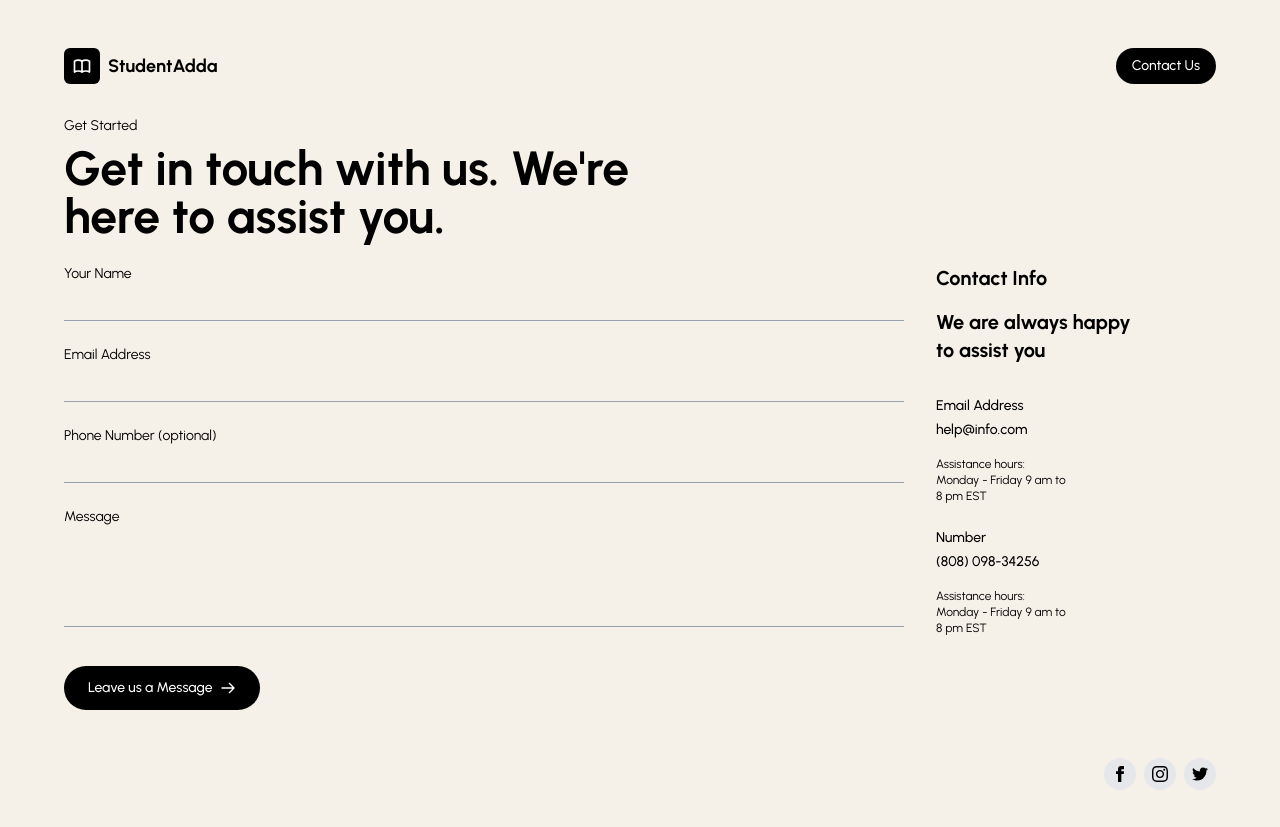
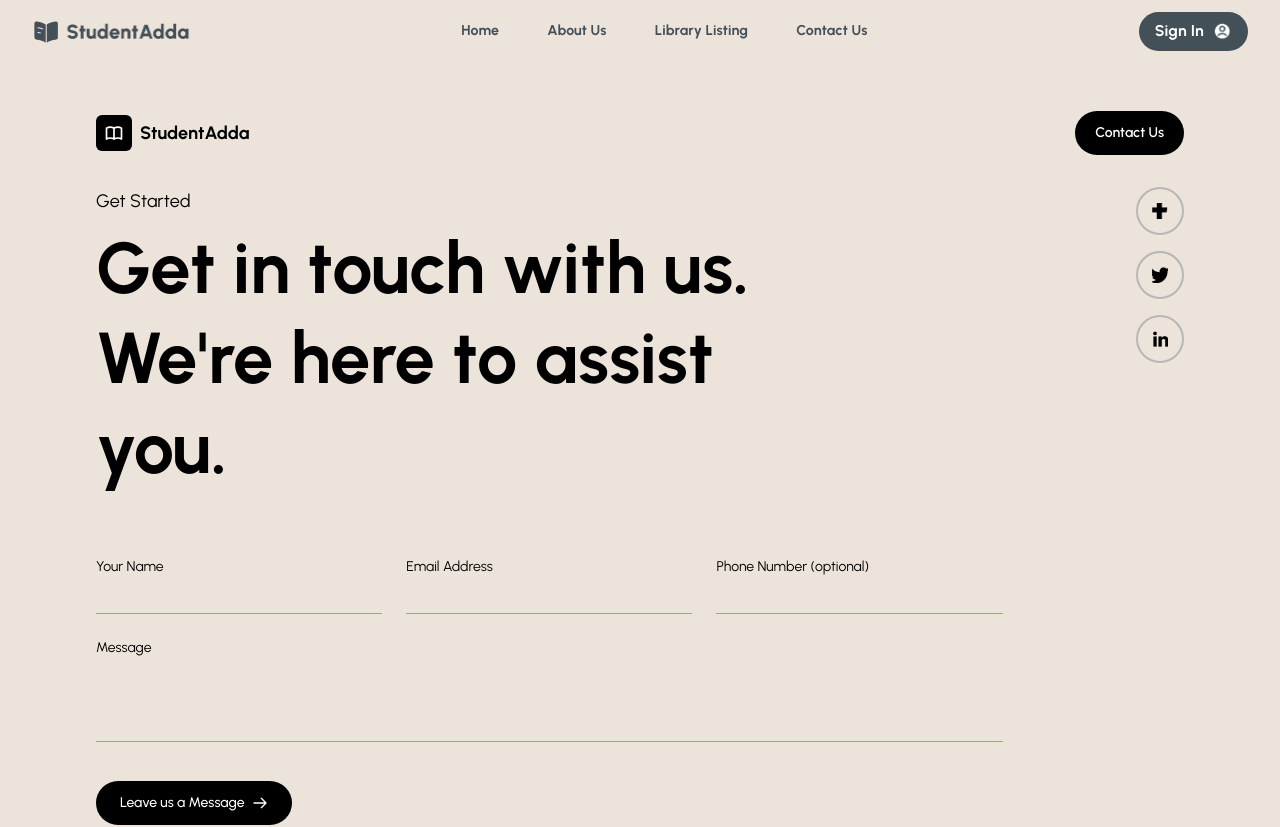
Before and after one commit to enoughio/StudentAddaLMS, a Next.js app in the folder frontend/: page /contacts in a window 1280 px wide. Shown: the top 827 px of the page. Built offline with nearby package versions, Linux system fonts and the light colour scheme.

Commit message:
completed home page and contact us page

```diff
--- a/frontend/app/contacts/page.tsx
+++ b/frontend/app/contacts/page.tsx
@@ -1,9 +1,10 @@
 import ContactPage from "@/components/contact";
-
+import Navbar from "@/components/navbar";
 import React from 'react'
 export default function Contact(){
 
     return (
+
 
         <ContactPage/>
 
--- a/frontend/components/contact.tsx
+++ b/frontend/components/contact.tsx
@@ -1,6 +1,8 @@
 'use client';
 
 import { useState, ChangeEvent, FormEvent } from 'react';
+import Navbar from './navbar';
+import Footer from './footer';
 
 interface FormData {
   name: string;
@@ -27,7 +29,6 @@ export default function ContactPage() {
 
   const handleSubmit = (e: FormEvent<HTMLFormElement>) => {
     e.preventDefault();
-    // Handle form submission logic here
     console.log(formData);
 
     // Reset form
@@ -38,15 +39,17 @@ export default function ContactPage() {
       message: ''
     });
 
-    // Show success message or redirect
     alert('Message sent successfully!');
   };
 
   return (
-    <div className="bg-[#f5f0e8] min-h-screen w-full px-4 md:px-8 lg:px-16 py-8 md:py-10 lg:py-12">
-      <div className="max-w-6xl mx-auto">
-        <div className="flex items-center justify-between mb-6 md:mb-8">
-          <div className="flex items-center">
+    <div className="bg-[#ECE3DA] min-h-screen w-full">
+      <Navbar />
+      <div className="max-w-6xl mx-auto px-4 mt-4 sm:px-6 lg:px-8 pt-8 pb-16">
+
+        {/* Header */}
+        <div className="flex flex-col sm:flex-row items-start sm:items-center justify-between mb-6 md:mb-8">
+          <div className="flex items-center mb-4 sm:mb-0">
             <div className="bg-black p-2 rounded-md mr-2">
               <svg xmlns="http://www.w3.org/2000/svg" className="h-5 w-5 text-white" fill="none" viewBox="0 0 24 24" stroke="currentColor">
                 <path strokeLinecap="round" strokeLinejoin="round" strokeWidth={2} d="M12 6.253v13m0-13C10.832 5.477 9.246 5 7.5 5S4.168 5.477 3 6.253v13C4.168 18.477 5.754 18 7.5 18s3.332.477 4.5 1.253m0-13C13.168 5.477 14.754 5 16.5 5c1.747 0 3.332.477 4.5 1.253v13C19.832 18.477 18.247 18 16.5 18c-1.746 0-3.332.477-4.5 1.253" />
@@ -54,22 +57,49 @@ export default function ContactPage() {
             </div>
             <span className="font-bold text-lg">StudentAdda</span>
           </div>
-          <button className="bg-black text-white rounded-full px-4 py-2 text-sm font-medium">
+          <button className="bg-black text-white rounded-full px-5 py-3 text-sm font-semibold">
             Contact Us
           </button>
         </div>
 
-        <div className="mb-4 md:mb-6">
-          <div className="text-sm mb-2">Get Started</div>
-          <h1 className="text-3xl md:text-4xl lg:text-5xl font-bold mb-4">
-            Get in touch with us. We're<br className="hidden md:block" /> here to assist you.
+        {/* Main Content with Hero and Social Media Icons */}
+        <div className="flex flex-col md:flex-row justify-between mb-12">
+          {/* Hero Text */}
+          <div className="w-full md:w-3/4 mb-8 md:mb-0">
+            <div className="text-sm mb-2 text-base md:text-lg">
+              Get Started
+            </div>
+            <h1 className="font-bold text-4xl sm:text-5xl md:text-6xl lg:text-7xl leading-tight mb-4">
+              Get in touch with us. <br className="hidden sm:block" />
+              We're here to assist <br className="hidden sm:block" />you.
             </h1>
           </div>
 
-        <div className="flex flex-col md:flex-row md:gap-6 lg:gap-8">
-          <div className="w-full md:w-2/3 lg:w-3/4">
-            <form onSubmit={handleSubmit} className="mb-8 md:mb-12">
-              <div className="mb-6">
+          {/* Social Media Icons */}
+          <div className="flex md:flex-col md:items-center space-x-4 md:space-x-0 md:space-y-4">
+            {/* Face Icon */}
+            <div className="flex items-center justify-center w-10 h-10 md:w-12 md:h-12 border-2 border-[#B7B7B7] rounded-full overflow-hidden">
+              <img src="/home/face.png" alt="Social 1" className="w-4 h-4 filter grayscale brightness-0 object-cover" />
+            </div>
+
+            {/* Tweet Icon */}
+            <div className="flex items-center justify-center w-10 h-10 md:w-12 md:h-12 border-2 border-[#B7B7B7] rounded-full overflow-hidden">
+              <img src="/home/tweet.png" alt="Social 2" className="w-4 h-4 filter grayscale brightness-0 object-cover" />
+            </div>
+
+            {/* LinkedIn Icon */}
+            <div className="flex items-center justify-center w-10 h-10 md:w-12 md:h-12 border-2 border-[#B7B7B7] rounded-full overflow-hidden">
+              <img src="/home/linked.png" alt="Social 3" className="w-4 h-4 filter grayscale brightness-0 object-cover" />
+            </div>
+          </div>
+        </div>
+
+        {/* Form Section */}
+        <div className="w-full lg:w-5/6">
+          <form onSubmit={handleSubmit} className="mb-12">
+            {/* Name, Email, and Phone - Responsive layout */}
+            <div className="grid grid-cols-1 sm:grid-cols-2 lg:grid-cols-3 gap-6 mb-6">
+              <div className="w-full">
                 <label htmlFor="name" className="block text-sm mb-1">Your Name</label>
                 <input
                   type="text"
@@ -81,7 +111,7 @@ export default function ContactPage() {
                 />
               </div>
 
-              <div className="mb-6">
+              <div className="w-full">
                 <label htmlFor="email" className="block text-sm mb-1">Email Address</label>
                 <input
                   type="email"
@@ -93,7 +123,7 @@ export default function ContactPage() {
                 />
               </div>
 
-              <div className="mb-6">
+              <div className="w-full">
                 <label htmlFor="phone" className="block text-sm mb-1">Phone Number (optional)</label>
                 <input
                   type="tel"
@@ -103,21 +133,24 @@ export default function ContactPage() {
                   className="w-full bg-transparent border-b border-gray-400 pb-2 focus:outline-none focus:border-black"
                 />
               </div>
+            </div>
 
+            {/* Message input on a new line */}
             <div className="mb-8">
               <label htmlFor="message" className="block text-sm mb-1">Message</label>
               <textarea
                 id="message"
                 value={formData.message}
                 onChange={handleChange}
-                  className="w-full bg-transparent border-b border-gray-400 pb-2 h-24 focus:outline-none focus:border-black resize-none"
+                className="w-full bg-transparent border-b border-gray-400 pb-2 h-20 focus:outline-none focus:border-black resize-none"
                 required
               />
             </div>
 
+            {/* Submit Button */}
             <button
               type="submit"
-                className="bg-black text-white rounded-full px-6 py-3 flex items-center text-sm font-medium"
+              className="bg-black text-white rounded-full px-6 py-3 flex items-center text-sm font-medium hover:bg-gray-800 transition-colors"
             >
               Leave us a Message
               <svg xmlns="http://www.w3.org/2000/svg" className="h-4 w-4 ml-2" fill="none" viewBox="0 0 24 24" stroke="currentColor">
@@ -127,28 +160,37 @@ export default function ContactPage() {
           </form>
         </div>
 
-          <div className="w-full md:w-1/3 lg:w-1/4">
-            <div className="mb-6 md:mb-8">
-              <h2 className="text-lg md:text-xl font-bold mb-3 md:mb-4">Contact Info</h2>
-              <p className="text-lg md:text-xl font-bold mb-3 md:mb-4">
-                We are always happy<br /> to assist you
+        {/* Contact Info - Responsive layout */}
+        <div className="flex flex-col lg:flex-row lg:justify-between">
+          <div className="mb-10 lg:mb-0 lg:w-1/2">
+            <h2 className="text-lg font-normal mb-3">
+              Contact Info
+            </h2>
+            <p className="text-3xl sm:text-4xl lg:text-5xl font-bold leading-tight">
+              We are always happy<br className="hidden sm:block" /> to assist you
             </p>
           </div>
 
+          {/* Contact details - Responsive */}
+          <div className="grid grid-cols-1 sm:grid-cols-2 gap-8 lg:w-1/2">
+            {/* Email Section */}
             <div className="mb-6">
-              <div className="text-sm font-medium mb-1">Email Address</div>
-              <div className="text-sm mb-3 md:mb-4 font-medium">help@info.com</div>
-              <div className="text-xs mb-4">
+              <div className="text-sm font-extrabold mb-2">Email Address</div>
+              <div className="h-1 w-16 bg-black mb-3"></div>
+              <div className="text-sm font-bold text-gray-800 mb-4">help@info.com</div>
+              <div className="text-xs text-gray-600">
                 Assistance hours:<br />
                 Monday - Friday 9 am to<br />
                 8 pm EST
               </div>
             </div>
 
+            {/* Phone Section */}
             <div className="mb-6">
-              <div className="text-sm font-medium mb-1">Number</div>
-              <div className="text-sm mb-3 md:mb-4 font-medium">(808) 098-34256</div>
-              <div className="text-xs mb-4">
+              <div className="text-sm font-extrabold mb-2">Number</div>
+              <div className="h-1 w-16 bg-black mb-3"></div>
+              <div className="text-sm font-bold text-gray-800 mb-4">(808) 098-34256</div>
+              <div className="text-xs text-gray-600">
                 Assistance hours:<br />
                 Monday - Friday 9 am to<br />
                 8 pm EST
@@ -156,25 +198,9 @@ export default function ContactPage() {
             </div>
           </div>
         </div>
+      </div>
 
-        <div className="flex gap-2 justify-center md:justify-end mt-4 md:mt-0">
-          <a href="#" className="w-8 h-8 rounded-full bg-gray-200 flex items-center justify-center">
-            <svg xmlns="http://www.w3.org/2000/svg" className="h-4 w-4" fill="currentColor" viewBox="0 0 24 24">
-              <path d="M9 8h-3v4h3v12h5v-12h3.642l.358-4h-4v-1.667c0-.955.192-1.333 1.115-1.333h2.885v-5h-3.808c-3.596 0-5.192 1.583-5.192 4.615v3.385z" />
-            </svg>
-          </a>
-          <a href="#" className="w-8 h-8 rounded-full bg-gray-200 flex items-center justify-center">
-            <svg xmlns="http://www.w3.org/2000/svg" className="h-4 w-4" fill="currentColor" viewBox="0 0 24 24">
-              <path d="M12 2.163c3.204 0 3.584.012 4.85.07 3.252.148 4.771 1.691 4.919 4.919.058 1.265.069 1.645.069 4.849 0 3.205-.012 3.584-.069 4.849-.149 3.225-1.664 4.771-4.919 4.919-1.266.058-1.644.07-4.85.07-3.204 0-3.584-.012-4.849-.07-3.26-.149-4.771-1.699-4.919-4.92-.058-1.265-.07-1.644-.07-4.849 0-3.204.013-3.583.07-4.849.149-3.227 1.664-4.771 4.919-4.919 1.266-.057 1.645-.069 4.849-.069zm0-2.163c-3.259 0-3.667.014-4.947.072-4.358.2-6.78 2.618-6.98 6.98-.059 1.281-.073 1.689-.073 4.948 0 3.259.014 3.668.072 4.948.2 4.358 2.618 6.78 6.98 6.98 1.281.058 1.689.072 4.948.072 3.259 0 3.668-.014 4.948-.072 4.354-.2 6.782-2.618 6.979-6.98.059-1.28.073-1.689.073-4.948 0-3.259-.014-3.667-.072-4.947-.196-4.354-2.617-6.78-6.979-6.98-1.281-.059-1.69-.073-4.949-.073zm0 5.838c-3.403 0-6.162 2.759-6.162 6.162s2.759 6.163 6.162 6.163 6.162-2.759 6.162-6.163c0-3.403-2.759-6.162-6.162-6.162zm0 10.162c-2.209 0-4-1.79-4-4 0-2.209 1.791-4 4-4s4 1.791 4 4c0 2.21-1.791 4-4 4zm6.406-11.845c-.796 0-1.441.645-1.441 1.44s.645 1.44 1.441 1.44c.795 0 1.439-.645 1.439-1.44s-.644-1.44-1.439-1.44z" />
-            </svg>
-          </a>
-          <a href="#" className="w-8 h-8 rounded-full bg-gray-200 flex items-center justify-center">
-            <svg xmlns="http://www.w3.org/2000/svg" className="h-4 w-4" fill="currentColor" viewBox="0 0 24 24">
-              <path d="M24 4.557c-.883.392-1.832.656-2.828.775 1.017-.609 1.798-1.574 2.165-2.724-.951.564-2.005.974-3.127 1.195-.897-.957-2.178-1.555-3.594-1.555-3.179 0-5.515 2.966-4.797 6.045-4.091-.205-7.719-2.165-10.148-5.144-1.29 2.213-.669 5.108 1.523 6.574-.806-.026-1.566-.247-2.229-.616-.054 2.281 1.581 4.415 3.949 4.89-.693.188-1.452.232-2.224.084.626 1.956 2.444 3.379 4.6 3.419-2.07 1.623-4.678 2.348-7.29 2.04 2.179 1.397 4.768 2.212 7.548 2.212 9.142 0 14.307-7.721 13.995-14.646.962-.695 1.797-1.562 2.457-2.549z" />
-            </svg>
-          </a>
-        </div>
-      </div>
+      <Footer />
     </div>
   );
 }
```
Lines whose indentation alone changed are shown as unchanged.
